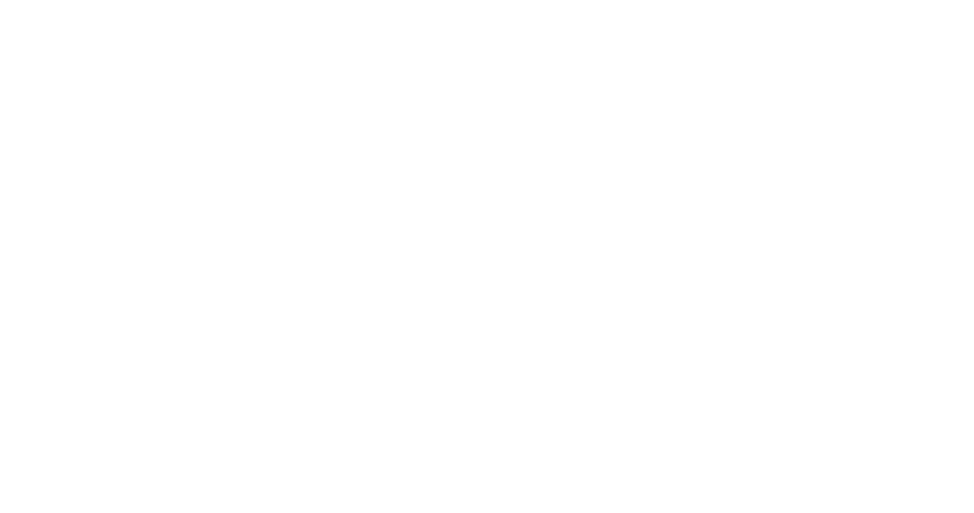
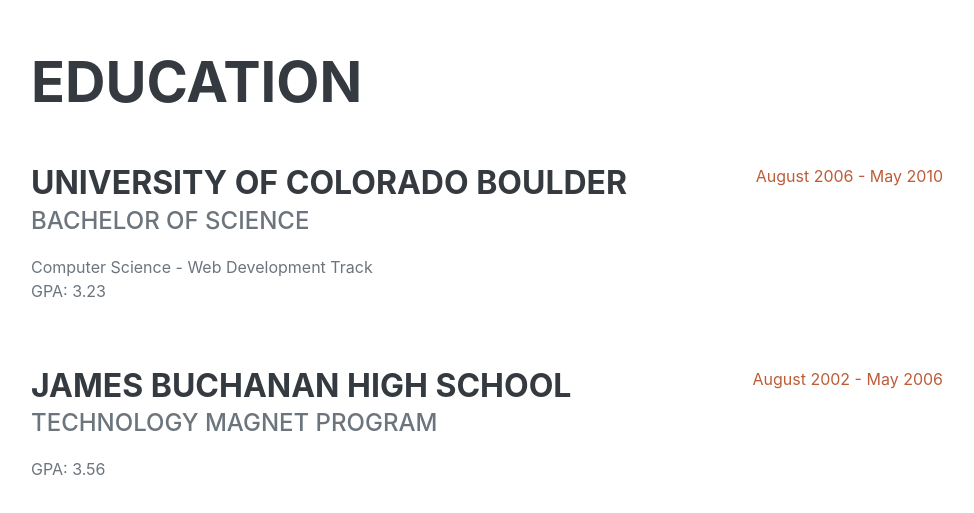
Before and after one commit to vishnumd91/My-Portfolio-UI, a React app in the folder portfolio UI/: page /education in a window 1280 px wide. Shown: the part 127-640 px from the top of the page, without its empty margins (289-1263 px from the left). Built offline with nearby package versions, Linux system fonts and the light colour scheme; a web font is replaced by a local one.

Commit message:
Source Mapping is done for debugging, added education component

```diff
--- a/portfolio UI/package.json
+++ b/portfolio UI/package.json
@@ -44,6 +44,7 @@
   "dependencies": {
     "react": "^17.0.1",
     "react-dom": "^17.0.1",
-    "react-router-dom": "^5.2.0"
+    "react-router-dom": "^5.2.0",
+    "source-map-loader": "^2.0.1"
   }
 }
--- a/portfolio UI/src/App.js
+++ b/portfolio UI/src/App.js
@@ -4,6 +4,7 @@
 
 import Navigation from './components/navigation/Navigation';
 import About from './components/about/About';
+import Education from './components/education/Education';
 function App() {
     return (
         <div>
@@ -16,6 +17,9 @@
             <Route path = '/about'>
               <About />
             </Route>
+            <Route path = '/education'>
+              <Education />
+            </Route>
           </Switch>
         </div>
     )
--- /dev/null
+++ b/portfolio UI/src/components/education/Education.js
@@ -0,0 +1,32 @@
+import React from 'react';
+
+function Education() {
+  return (
+    <div>
+            <section className="resume-section" id="education">
+                <div className="resume-section-content">
+                    <h2 className="mb-5">Education</h2>
+                    <div className="d-flex flex-column flex-md-row justify-content-between mb-5">
+                        <div className="flex-grow-1">
+                            <h3 className="mb-0">University of Colorado Boulder</h3>
+                            <div className="subheading mb-3">Bachelor of Science</div>
+                            <div>Computer Science - Web Development Track</div>
+                            <p>GPA: 3.23</p>
+                        </div>
+                        <div className="flex-shrink-0"><span className="text-primary">August 2006 - May 2010</span></div>
+                    </div>
+                    <div className="d-flex flex-column flex-md-row justify-content-between">
+                        <div className="flex-grow-1">
+                            <h3 className="mb-0">James Buchanan High School</h3>
+                            <div className="subheading mb-3">Technology Magnet Program</div>
+                            <p>GPA: 3.56</p>
+                        </div>
+                        <div className="flex-shrink-0"><span className="text-primary">August 2002 - May 2006</span></div>
+                    </div>
+                </div>
+            </section>
+    </div>
+  )
+}
+
+export default Education
--- a/portfolio UI/src/components/navigation/Navigation.js
+++ b/portfolio UI/src/components/navigation/Navigation.js
@@ -19,7 +19,7 @@
                 <ul className="navbar-nav">
                   {navigationHeading.map(headings =>
                     <li key = {headings.id} className="nav-item nav-link">
-                      <Link target='_blank' to = '/about' className = 'nav-link'>{headings.heading}</Link>
+                      <Link target='_blank' to = {`/${headings.heading.toLowerCase()}`} className = 'nav-link'>{headings.heading}</Link>
                     </li>
                     )}
                 </ul>
--- a/portfolio UI/webpack.config.js
+++ b/portfolio UI/webpack.config.js
@@ -10,10 +10,16 @@
 const PORT = process.env.PORT || 3000;
 
 module.exports = {
+    entry: {
+      "app": "./src/index.js"
+    },
+
     output: {
         path: path.resolve(__dirname, 'build'),
         filename: 'bundle.js'
     },
+
+    devtool: "source-map",
 
     module: {
         rules: [
@@ -25,6 +31,12 @@
                         loader: "babel-loader"
                     }
                 ]
+            },
+
+            {
+              test: /\.js$/,
+              enforce: 'pre',
+              use: ['source-map-loader'],
             },
 
             {
```
